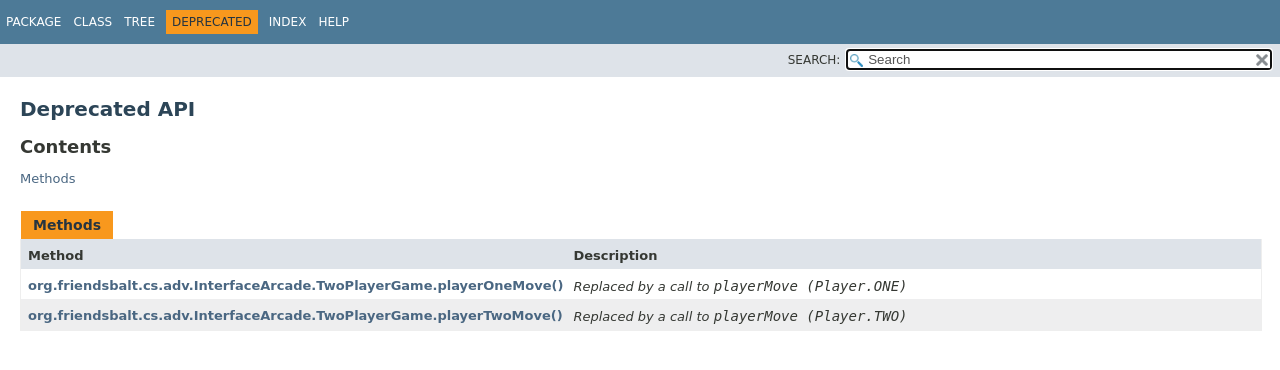
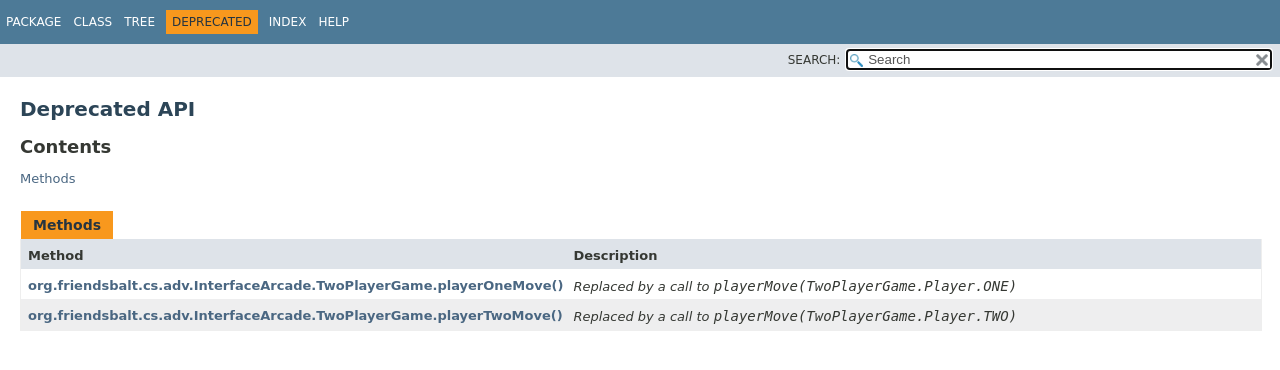
Before and after one commit to FriendsbaltCS/FriendsbaltCS.github.io, a plain HTML site: page docs/ACS/InterfaceArcade/deprecated-list.html in a window 1280 px wide. Drawn offline with Linux system fonts and the light colour scheme; a web font is replaced by a local one.

Commit message:
correct treatment of enum in iterface docs

```diff
--- a/docs/ACS/InterfaceArcade/deprecated-list.html
+++ b/docs/ACS/InterfaceArcade/deprecated-list.html
@@ -2,11 +2,11 @@
 <!-- NewPage -->
 <html lang="en">
 <head>
-<!-- Generated by javadoc (16) on Thu Sep 23 21:47:27 EDT 2021 -->
+<!-- Generated by javadoc (16) on Mon Sep 27 14:05:44 EDT 2021 -->
 <title>Deprecated List</title>
 <meta name="viewport" content="width=device-width, initial-scale=1">
 <meta http-equiv="Content-Type" content="text/html; charset=utf-8">
-<meta name="dc.created" content="2021-09-23">
+<meta name="dc.created" content="2021-09-27">
 <meta name="description" content="deprecated elements">
 <meta name="generator" content="javadoc/DeprecatedListWriter">
 <link rel="stylesheet" type="text/css" href="stylesheet.css" title="Style">
@@ -66,11 +66,11 @@ loadScripts(document, 'script');</script>
 <div class="table-header col-last">Description</div>
 <div class="col-deprecated-item-name even-row-color"><a href="org/friendsbalt/cs/adv/InterfaceArcade/TwoPlayerGame.html#playerOneMove()">org.friendsbalt.cs.adv.InterfaceArcade.TwoPlayerGame.playerOneMove()</a></div>
 <div class="col-last even-row-color">
-<div class="deprecation-comment">Replaced by a call to <code>playerMove (Player.ONE) </code></div>
+<div class="deprecation-comment">Replaced by a call to <code>playerMove(TwoPlayerGame.Player.ONE) </code></div>
 </div>
 <div class="col-deprecated-item-name odd-row-color"><a href="org/friendsbalt/cs/adv/InterfaceArcade/TwoPlayerGame.html#playerTwoMove()">org.friendsbalt.cs.adv.InterfaceArcade.TwoPlayerGame.playerTwoMove()</a></div>
 <div class="col-last odd-row-color">
-<div class="deprecation-comment">Replaced by a call to <code>playerMove (Player.TWO) </code></div>
+<div class="deprecation-comment">Replaced by a call to <code>playerMove(TwoPlayerGame.Player.TWO) </code></div>
 </div>
 </div>
 </div>
```
Also changed, not shown: docs/ACS/InterfaceArcade/allclasses-index.html (+2 -2 lines), docs/ACS/InterfaceArcade/allpackages-index.html (+2 -2 lines), docs/ACS/InterfaceArcade/constant-values.html (+2 -2 lines), docs/ACS/InterfaceArcade/help-doc.html (+2 -2 lines), docs/ACS/InterfaceArcade/index-all.html (+4 -4 lines), docs/ACS/InterfaceArcade/index.html (+2 -2 lines), docs/ACS/InterfaceArcade/overview-tree.html (+2 -2 lines), 4 other files.
